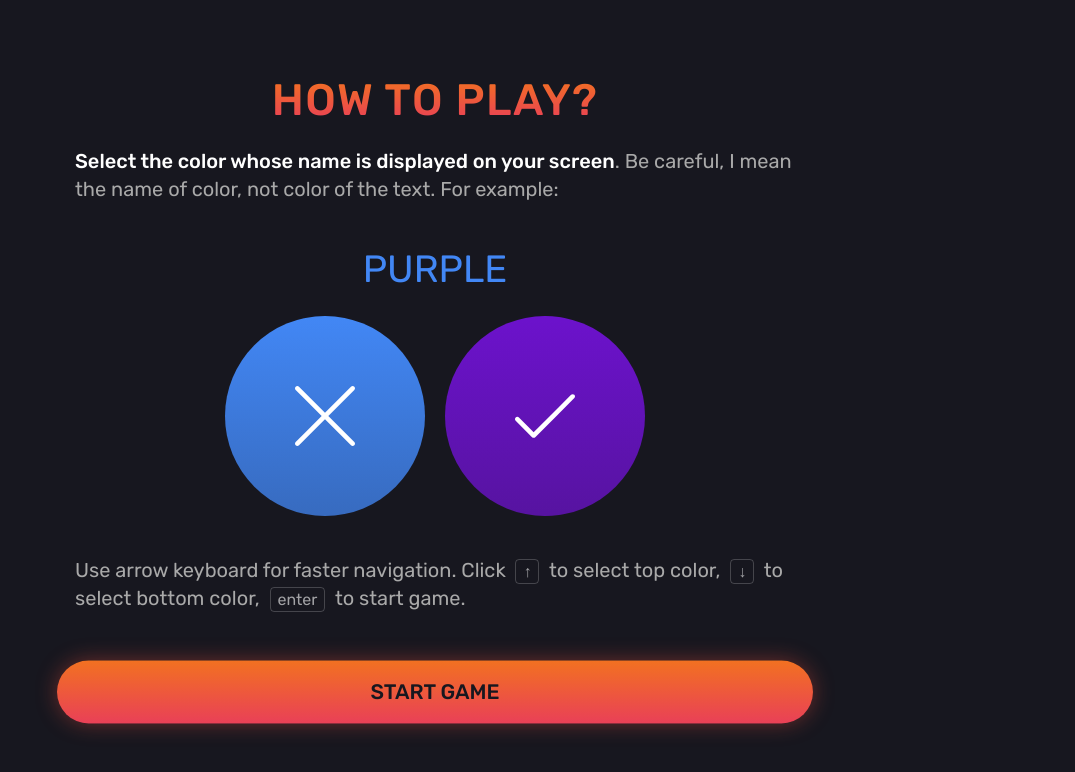
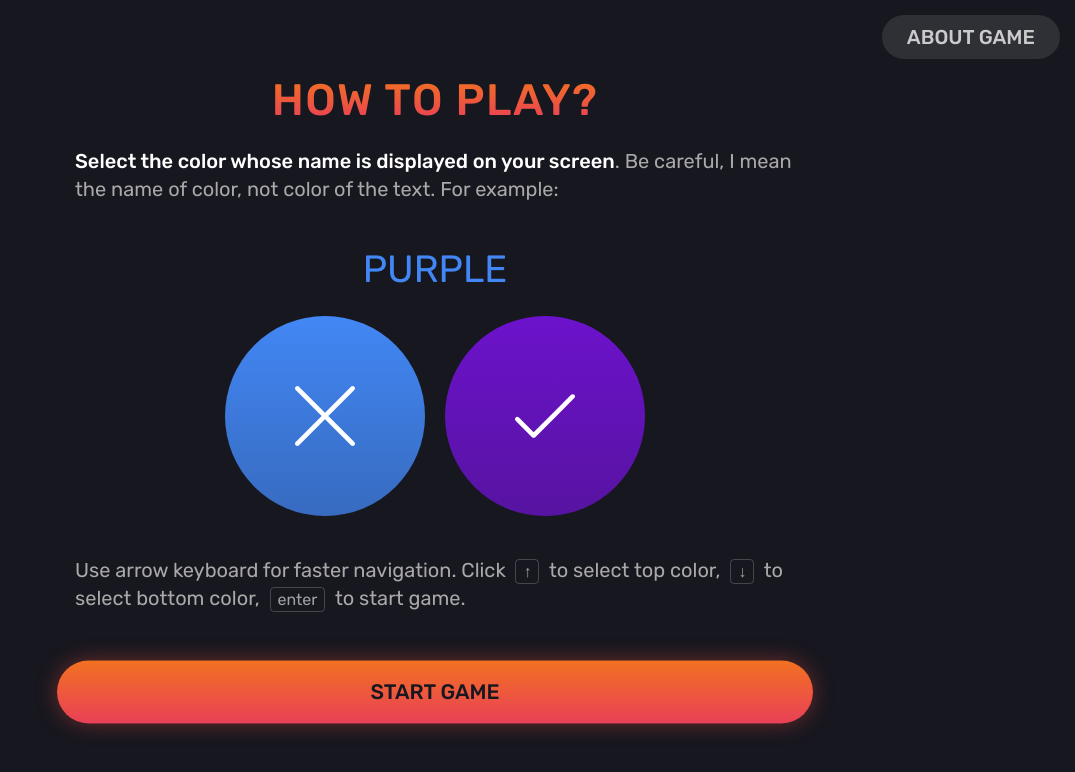
Before and after one commit to kstawinski/pickcolor.fun, a Vue app: page / in a window 1280 px wide. Shown: the top 772 px of the page, without its empty margins (205-1280 px from the left). Built offline with nearby package versions, Linux system fonts and the light colour scheme.

Commit message:
Create button with link to About page

```diff
--- a/src/App.vue
+++ b/src/App.vue
@@ -58,6 +58,19 @@ body {
           animation-play-state: paused;
         }
     }
+    &_text {
+      background: rgba(#fff, 0.1);
+      box-shadow: none;
+      color: rgba(#fff, 0.75);
+
+      &:hover {
+        opacity: 0.9;
+        box-shadow: none;
+      }
+    }
+    &_sm {
+      padding: 12px 25px;
+    }
 }
 @keyframes pulse {
   0% {
--- a/src/views/Home.vue
+++ b/src/views/Home.vue
@@ -2,6 +2,11 @@
   <!-- eslint-disable max-len -->
   <div class="container center">
     <div class="about">
+      <router-link
+        class="button button_text button_sm about_button"
+        to="/about"
+      >About game
+      </router-link>
       <h1 class="about_title">How to play?</h1>
       <div class="about_content">
         <p class="about_paragraph">
@@ -118,6 +123,12 @@ export default {
           position: relative;
         }
     }
+    &_button {
+      position: absolute;
+      top: 0;
+      right: 0;
+      margin: 15px 15px 0 0;
+    }
 }
 .container {
   width: 90vh;
```
